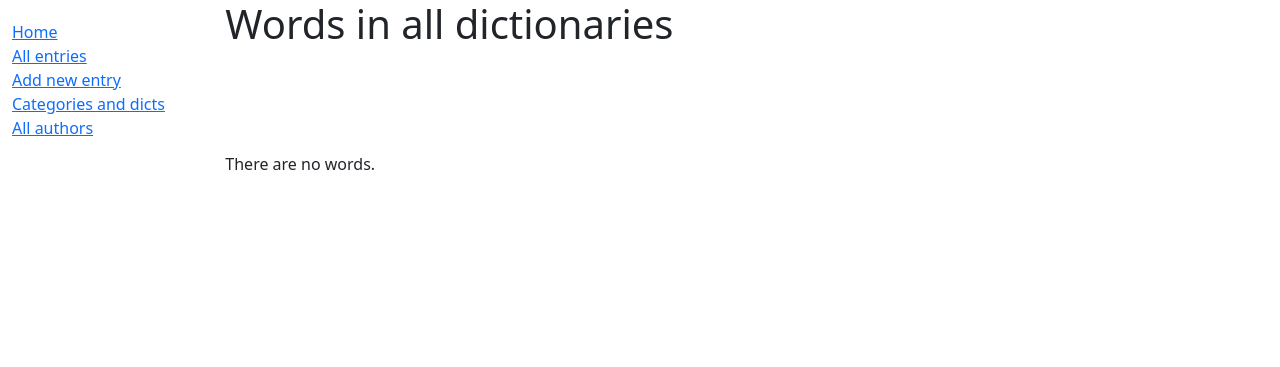
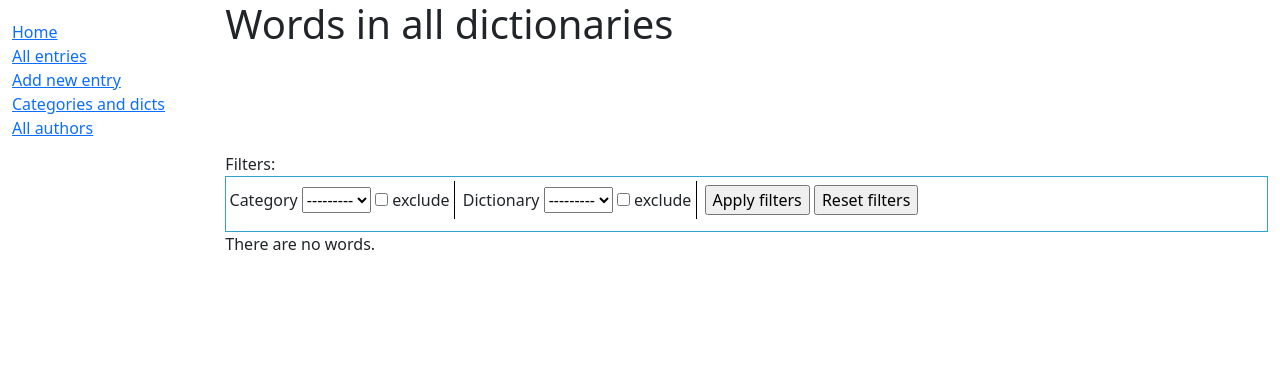
Before and after one commit to VBoden/lingvolearner-dicts, a Django app: page /words/allwords/ in a window 1280 px wide. Shown: the top 367 px of the page. Run offline with Django 3.2, Linux system fonts and the light colour scheme; data that the repository does not hold is empty.

Commit message:
Implemented filters selection without apply.

```diff
--- a/words/forms.py
+++ b/words/forms.py
@@ -2,19 +2,28 @@ from django import forms
 
 from .models import Category, Dictionary, DictionaryEntry, Language, Word
 
+
 class UpdateEntryForm(forms.Form):
-    entry = forms.ModelChoiceField(queryset=DictionaryEntry.objects.all(),widget=forms.HiddenInput(),required=False)
+    entry = forms.ModelChoiceField(queryset=DictionaryEntry.objects.all(), widget=forms.HiddenInput(), required=False)
     word = forms.CharField()
-    word_save_as_new = forms.BooleanField(required=False,label='Save word as new')
+    word_save_as_new = forms.BooleanField(required=False, label='Save word as new')
     transcription = forms.CharField(required=False)
     translation = forms.CharField()
-    translation_save_as_new = forms.BooleanField(required=False,label='Save translation as new')
-    from_lang = forms.ModelChoiceField(queryset=Language.objects.all(),label='From')
+    translation_save_as_new = forms.BooleanField(required=False, label='Save translation as new')
+    from_lang = forms.ModelChoiceField(queryset=Language.objects.all(), label='From')
     to = forms.ModelChoiceField(queryset=Language.objects.all())
-    categories = forms.ModelMultipleChoiceField(queryset=Category.objects.all(),required=False)
-    dictionaries = forms.ModelMultipleChoiceField(queryset=Dictionary.objects.all(),required=False)
-    entry_save_as_new = forms.BooleanField(required=False,label='Save as new')
+    categories = forms.ModelMultipleChoiceField(queryset=Category.objects.all(), required=False)
+    dictionaries = forms.ModelMultipleChoiceField(queryset=Dictionary.objects.all(), required=False)
+    entry_save_as_new = forms.BooleanField(required=False, label='Save as new')
+
 
 class UpdateEntriesForm(forms.Form):
-    category = forms.ModelChoiceField(queryset=Category.objects.all(),required=False)
-    dictionary = forms.ModelChoiceField(queryset=Dictionary.objects.all(),required=False)
+    category = forms.ModelChoiceField(queryset=Category.objects.all(), required=False)
+    dictionary = forms.ModelChoiceField(queryset=Dictionary.objects.all(), required=False)
+
+
+class FiltersForm(forms.Form):
+    category = forms.ModelChoiceField(queryset=Category.objects.all(), required=False)
+    category_exclude = forms.BooleanField(required=False, label='exclude')
+    dictionary = forms.ModelChoiceField(queryset=Dictionary.objects.all(), required=False)
+    dictionary_exclude = forms.BooleanField(required=False, label='exclude')
--- a/words/static/css/styles.css
+++ b/words/static/css/styles.css
@@ -26,3 +26,15 @@ div.remove_button{
 margin-left: 50%;
 margin-bottom: 10px;
 }
+div.filters{
+border: solid 1px #32a1ce;
+padding-left: 0.2em;
+padding-right: 0.2em;
+padding-bottom: 1em;
+padding-top: 0.5em;
+}
+span.space{
+padding:0.5em;
+padding-right:0em;
+border-left: 0.1em solid black;
+}
--- a/words/templates/words_list.html
+++ b/words/templates/words_list.html
@@ -8,7 +8,28 @@
 </br>
 </br>
 </br>
+    Filters:
+    </br>
+<div class="filters">
+    <form action="{% url 'filters' %}" method="post">
+        {% csrf_token %}
+        {{filter_form.category.label}}
+        {{filter_form.category}}
+        {{filter_form.category_exclude}}
+        {{filter_form.category_exclude.label}}
+        <span class="space"></span>
+        {{filter_form.dictionary.label}}
+        {{filter_form.dictionary}}
+        {{filter_form.dictionary_exclude}}
+        {{filter_form.dictionary_exclude.label}}
+        <span class="space"></span>
+
+        <input type="submit" value="Apply filters" name="_apply_filters">
+        <input type="submit" value="Reset filters" name="_reset_filters">
+    </form>
+</div>
 {% if words %}
+<h3>Total words: {{ page_obj.paginator.count }}</h3>
 <form action="" method="post">
     {% csrf_token %}
     <div>
--- a/words/urls.py
+++ b/words/urls.py
@@ -12,4 +12,5 @@ urlpatterns = [
 #    path('entry/<uuid:pk>/edit/', views.edit_entry, name='edit-entry'),
     path('entry/add/', views.add_entry, name='add-entry'),
     re_path(r'^entry/add/(?P<pk>\d+)$', views.add_entry, name='add-entry'),
+    path('filters/', views.filters, name='filters'),
 ]
--- a/words/views.py
+++ b/words/views.py
@@ -1,11 +1,13 @@
 from django.shortcuts import render,redirect
 from django.views import generic
+from django.urls import reverse
 from django.core.paginator import Paginator
 from django.core.exceptions import ObjectDoesNotExist
 import re
 
 from .models import Category, Dictionary, DictionaryEntry, Language, Word
-from .forms import UpdateEntryForm, UpdateEntriesForm
+from .forms import UpdateEntryForm, UpdateEntriesForm, FiltersForm
+
 
 class DictionaryEntriesView(generic.ListView):
     model = DictionaryEntry
@@ -56,6 +58,41 @@ def categories_dicts(request):
 
     return render(request, 'categories_and_dicts.html', context=context)
 
+
+def filters(request):
+    if(request.POST):
+        if('_apply_filters' in request.POST):
+            form = FiltersForm(request.POST)
+            if form.is_valid():
+                fc = form.cleaned_data
+                request.session['category'] = None if not fc['category'] else fc['category'].pk
+                request.session['category_exclude'] = fc['category_exclude']
+                request.session['dictionary'] = None if not fc['dictionary'] else fc['dictionary'].pk
+                request.session['dictionary_exclude'] = fc['dictionary_exclude']
+        elif('_reset_filters' in request.POST):
+            param_names = ['category','category_exclude','dictionary','dictionary_exclude']
+            for param in param_names:
+                request.session[param] = None
+    return redirect(reverse('allwords'), template_name='all_entries.html')
+
+def create_filter_form(request):
+    initial = {}
+    print(request.session.get('category'))
+    category_pk = request.session.get('category')
+    if(category_pk):
+        initial['category']=Category.objects.get(pk=category_pk)
+    dictionary_pk = request.session.get('dictionary')
+    if(dictionary_pk):
+        initial['dictionary']=Dictionary.objects.get(pk=dictionary_pk)
+    simple_values = ['category_exclude','dictionary_exclude']
+    for param in simple_values:
+        value = request.session.get(param)
+        if(value):
+            initial[param] = value
+
+    form = FiltersForm(initial=initial)
+    return form
+
 def all_entries(request):
     page = 1
     per_page = request.session.get('per_page',2)
@@ -74,6 +111,7 @@ def all_entries(request):
         'categories': Category.objects.all(),
         'dictionaries': Dictionary.objects.all(),
         'form':form,
+        'filter_form':create_filter_form(request),
         'is_paginated': True,
         "page_obj": page_object
     }
```
